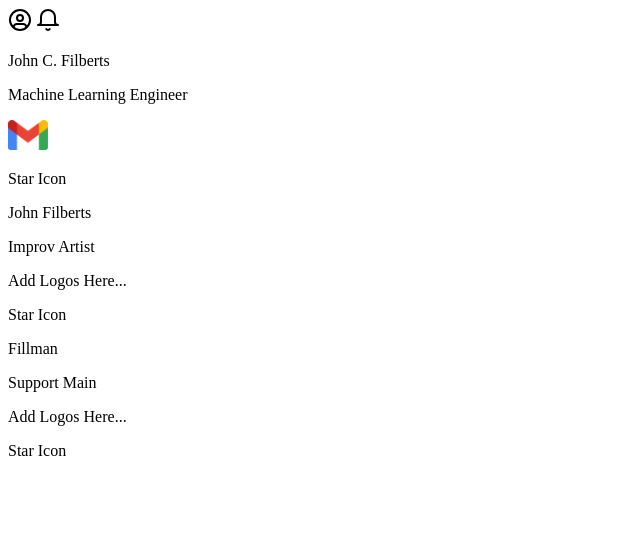
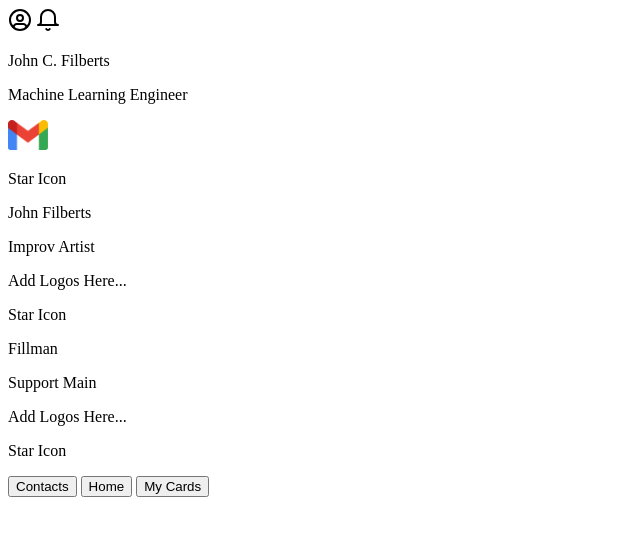
Before and after one commit to sleininger117/CardsProject, a website: page public/home.html in a window 1280 px wide. Shown: the whole page, without its empty margins (0-640 px from the left). Drawn offline with Linux system fonts and the light colour scheme.

Commit message:
Update home.html
- Added navigation bar outline

```diff
--- a/public/home.html
+++ b/public/home.html
@@ -34,6 +34,11 @@
                 <p>Star Icon</p>
             </div>
         </main>
+        <nav>
+            <button>Contacts</button>
+            <button>Home</button>
+            <button>My Cards</button>
+        </nav>
     </body>
     <script>
         //Javascript for the page goes here, I will add it later.
```
